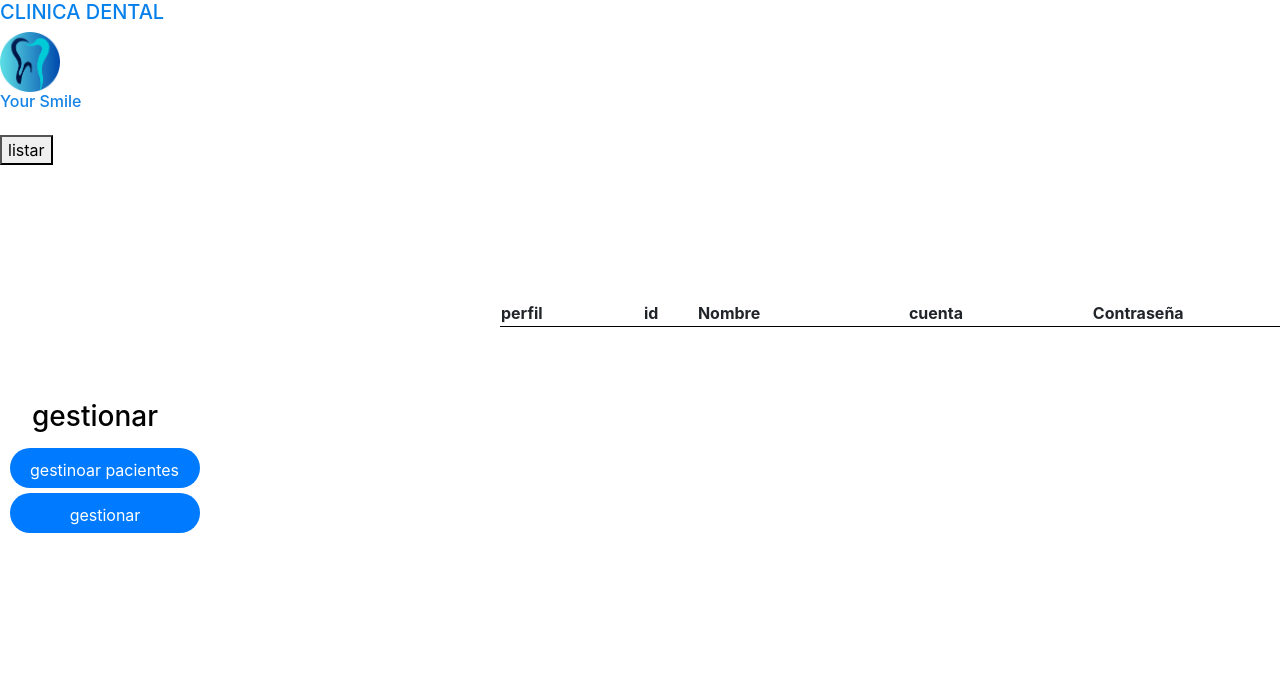
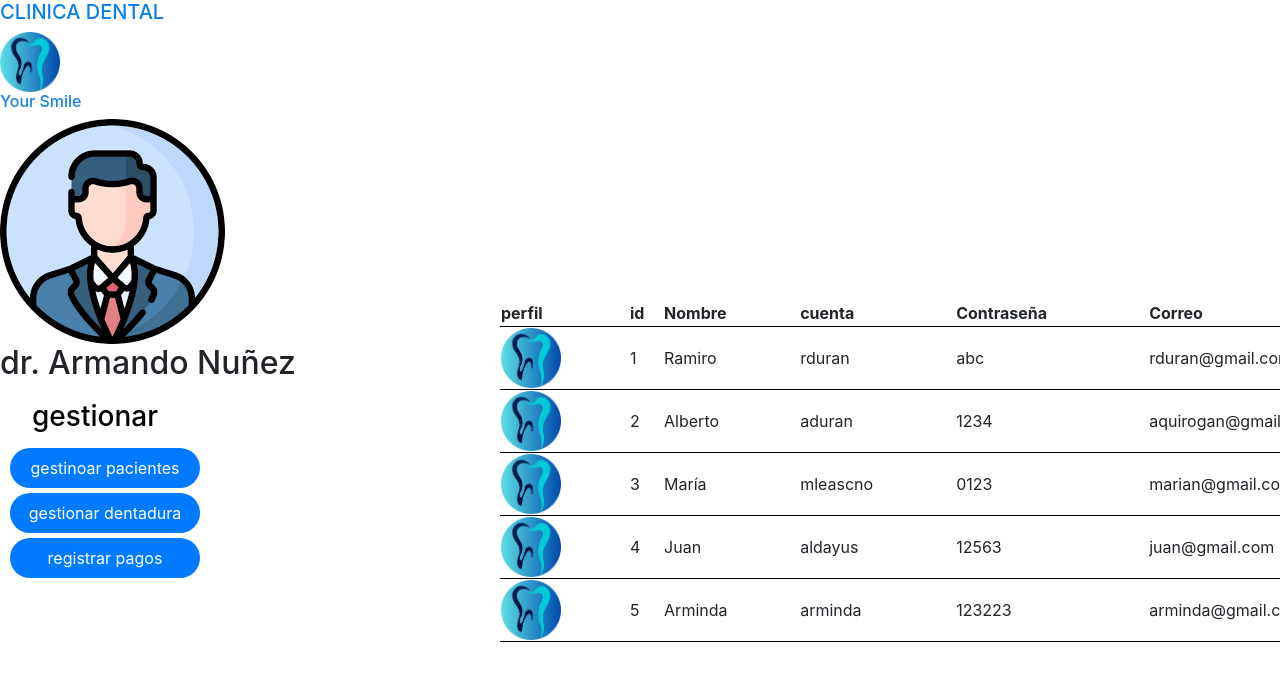
Before and after one commit to armandonum/sistema-de-historias-clinicas-dentales, a plain HTML site: page index.html in a window 1280 px wide. Shown: the top 678 px of the page. Drawn offline with nearby package versions, Linux system fonts and the light colour scheme.

Commit message:
muy poco

```diff
--- a/index.html
+++ b/index.html
@@ -34,12 +34,14 @@ table {
       display: flex;
       margin-bottom: 20px;
       background-color: #007BFF;
+      align-items: center;
+      justify-content: center;
       color: #fff;
-      padding: 10px 20px;
+      padding: 15px 15px;
       width: 190px;
       height: 40px;
       border: none;
-      text-align: center;
+
       border-radius: 50px;
       margin: 5px 0;
     }
@@ -55,6 +57,10 @@ table {
         position: absolute;
         top: 50%;
         left: 10px;
+    }
+    .perfil-doc{
+        position: absolute;
+        height: 20%;
     }
 
 
@@ -84,8 +90,8 @@ table {
 
 
 
-<!--
-        <button class="navbar-toggler" type="button" data-toggle="collapse" data-target="#navbarNav" aria-controls="navbarNav" aria-expanded="false" aria-label="Toggle navigation">
+
+        <!-- <button class="navbar-toggler" type="button" data-toggle="collapse" data-target="#navbarNav" aria-controls="navbarNav" aria-expanded="false" aria-label="Toggle navigation">
             <span class="navbar-toggler-icon"></span>
     </button> -->
         <div class="collapse navbar-collapse" id="navbarNav">
@@ -119,11 +125,16 @@ table {
             </div>
     </div>
 
-<div class="lado-izq-inf">
+    <div class="perfil-doc">
+        <img src="componentes/perfil_doc.png">
+        <h2 >dr. Armando Nuñez</h2>
+    </div>
+    <div class="lado-izq-inf">
     <h3 class="block-gestion" >gestionar</h3>
 
     <a class="button-link" href=".\Vista\gestionPacientes.html">gestinoar pacientes</a>
     <a class="button-link" href=".\Vista\gestiondentadura.html">gestionar dentadura</a>
+    <a class="button-link" href="#" >registrar pagos</a>
 </div>
 
 
@@ -131,9 +142,12 @@ table {
     <div class="container mt-4">
         <!-- Aquí puedes agregar el contenido principal de tu aplicación -->
     </div>
+    <script>
+        document.addEventListener("DOMContentLoaded", function () {
+            controlUsuarios.mostrarUsuarios(false);
+        });
+    </script>
 
-
-    <button onclick="mostrar()">listar </button>
 
 
 
```
Also changed, not shown: componentes/perfil_doc.png (added).
